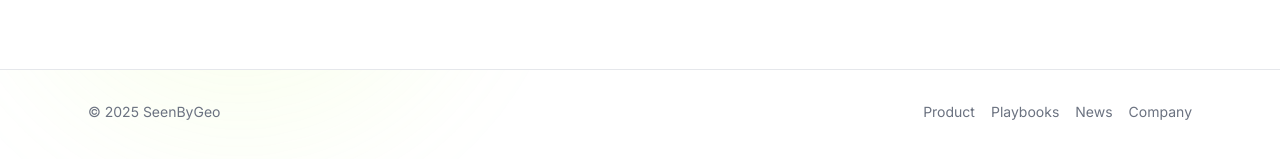
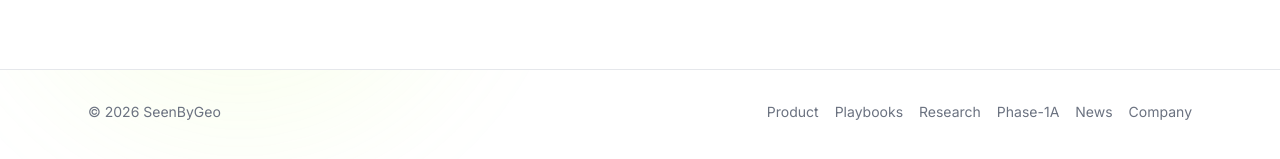
Before and after one commit to fidans/seenbygeo-landing, a Next.js app: page / in a window 1280 px wide. Shown: the part 1531-1690 px from the top of the page. Built offline with nearby package versions, Linux system fonts and the light colour scheme.

Commit message:
Add Research to navigation and footer

```diff
--- a/app/components/Footer.jsx
+++ b/app/components/Footer.jsx
@@ -4,13 +4,29 @@ import Link from "next/link";
 export default function Footer() {
   return (
     <footer className="border-t border-gray-200">
-      <div className="mx-auto max-w-6xl px-6 py-8 text-sm text-gray-500 flex flex-col sm:flex-row gap-2 sm:items-center sm:justify-between">
-        <div>© 2025 SeenByGeo</div>
-        <div className="flex gap-4">
-          <Link href="/product" className="hover:text-gray-800">Product</Link>
-          <Link href="/playbooks" className="hover:text-gray-800">Playbooks</Link>
-          <Link href="/news" className="hover:text-gray-800">News</Link>
-          <Link href="/company" className="hover:text-gray-800">Company</Link>
+      <div className="mx-auto max-w-6xl px-6 py-8 text-sm text-gray-500 flex flex-col sm:flex-row gap-4 sm:items-center sm:justify-between">
+
+        <div>© 2026 SeenByGeo</div>
+
+        <div className="flex flex-wrap gap-4">
+          <Link href="/product" className="hover:text-gray-800">
+            Product
+          </Link>
+          <Link href="/playbooks" className="hover:text-gray-800">
+            Playbooks
+          </Link>
+          <Link href="/research" className="hover:text-gray-800">
+            Research
+          </Link>
+          <Link href="/research/phase-1a-agent-preference-momentum" className="hover:text-gray-800">
+            Phase-1A
+          </Link>
+          <Link href="/news" className="hover:text-gray-800">
+            News
+          </Link>
+          <Link href="/company" className="hover:text-gray-800">
+            Company
+          </Link>
         </div>
       </div>
     </footer>
--- a/app/components/Nav.jsx
+++ b/app/components/Nav.jsx
@@ -6,22 +6,46 @@ export default function Nav() {
   return (
     <header className="bg-white/90 backdrop-blur border-b border-gray-200">
       <div className="mx-auto max-w-6xl px-6 py-4 flex items-center justify-between">
-        <Link href="/" className="text-lg font-semibold tracking-tight flex items-center gap-2">
-          <Image src="/logo.svg" alt="Seenby GEO" width={28} height={28} />
+        <Link
+          href="/"
+          className="text-lg font-semibold tracking-tight flex items-center gap-2"
+        >
+          <Image src="/logo.svg" alt="SeenByGeo" width={28} height={28} />
           <span>SeenByGeo</span>
         </Link>
+
         <nav className="hidden sm:flex items-center gap-6 text-sm text-gray-600">
-          <Link href="/product" className="hover:text-gray-900">Product</Link>
-          <Link href="/playbooks" className="hover:text-gray-900">Playbooks</Link>
-          <Link href="/pricing" className="hover:text-gray-900">Pricing</Link>
-          <Link href="/news" className="hover:text-gray-900">News</Link>
-          <Link href="/company" className="hover:text-gray-900">Company</Link>
+          <Link href="/product" className="hover:text-gray-900">
+            Product
+          </Link>
+          <Link href="/playbooks" className="hover:text-gray-900">
+            Playbooks
+          </Link>
+          <Link href="/research" className="hover:text-gray-900">
+            Research
+          </Link>
+          <Link href="/pricing" className="hover:text-gray-900">
+            Pricing
+          </Link>
+          <Link href="/news" className="hover:text-gray-900">
+            News
+          </Link>
+          <Link href="/company" className="hover:text-gray-900">
+            Company
+          </Link>
         </nav>
+
         <div className="flex items-center gap-2">
-          <Link href="/product" className="text-sm px-3 py-1.5 rounded-lg border border-gray-300 hover:bg-gray-50">
+          <Link
+            href="/product"
+            className="text-sm px-3 py-1.5 rounded-lg border border-gray-300 hover:bg-gray-50"
+          >
             Explore
           </Link>
-          <a href="#scan" className="text-sm px-3 py-1.5 rounded-lg bg-gray-900 text-white hover:bg-gray-800">
+          <a
+            href="#scan"
+            className="text-sm px-3 py-1.5 rounded-lg bg-gray-900 text-white hover:bg-gray-800"
+          >
             Run Scan
           </a>
         </div>
```
